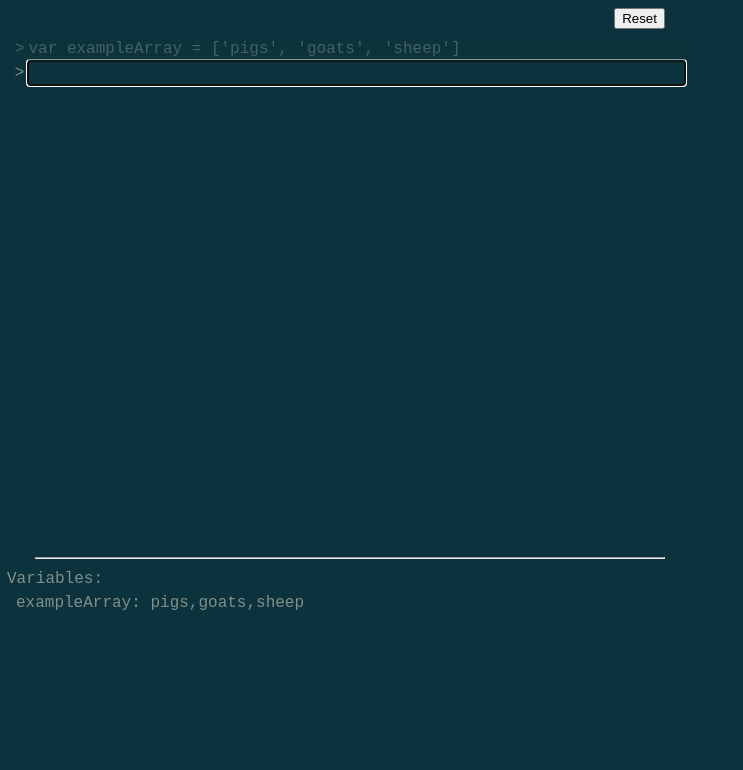
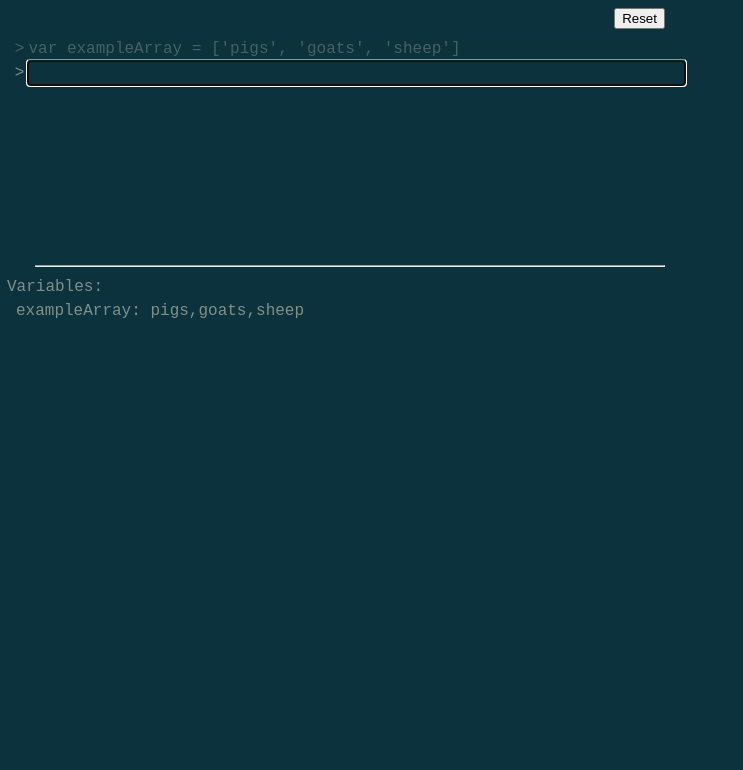
Before and after one commit to mdn/js-examples, a plain HTML site: page editable-samples/pages/array-push-2/index.html in a window 1280 px wide. Shown: the whole page, without its empty margins (0-743 px from the left). Drawn offline with Linux system fonts and the light colour scheme.

Commit message:
Limit example height

```diff
--- a/editable-samples/pages/array-push-2/array-push.css
+++ b/editable-samples/pages/array-push-2/array-push.css
@@ -6,6 +6,10 @@
 
 html, body {
   height: 100%;
+}
+
+body {
+  max-height: 350px;
 }
 
 #repl {
```
